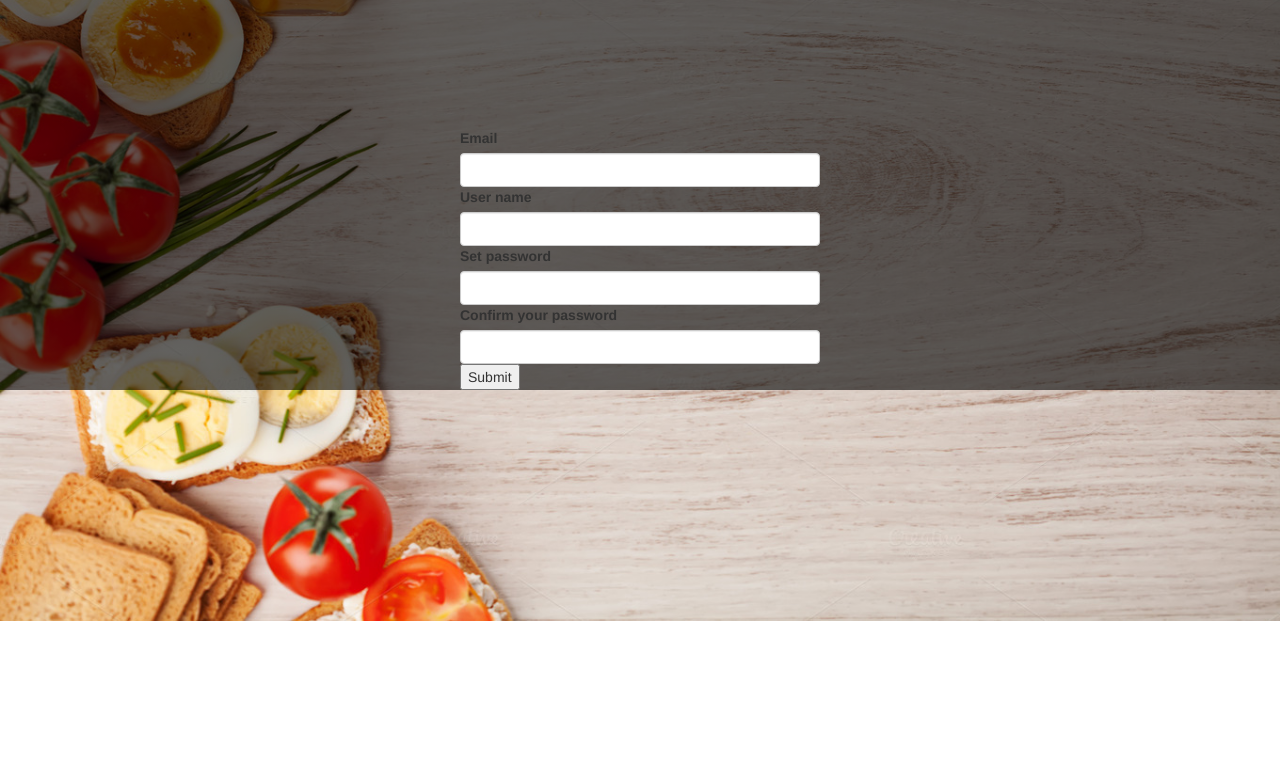
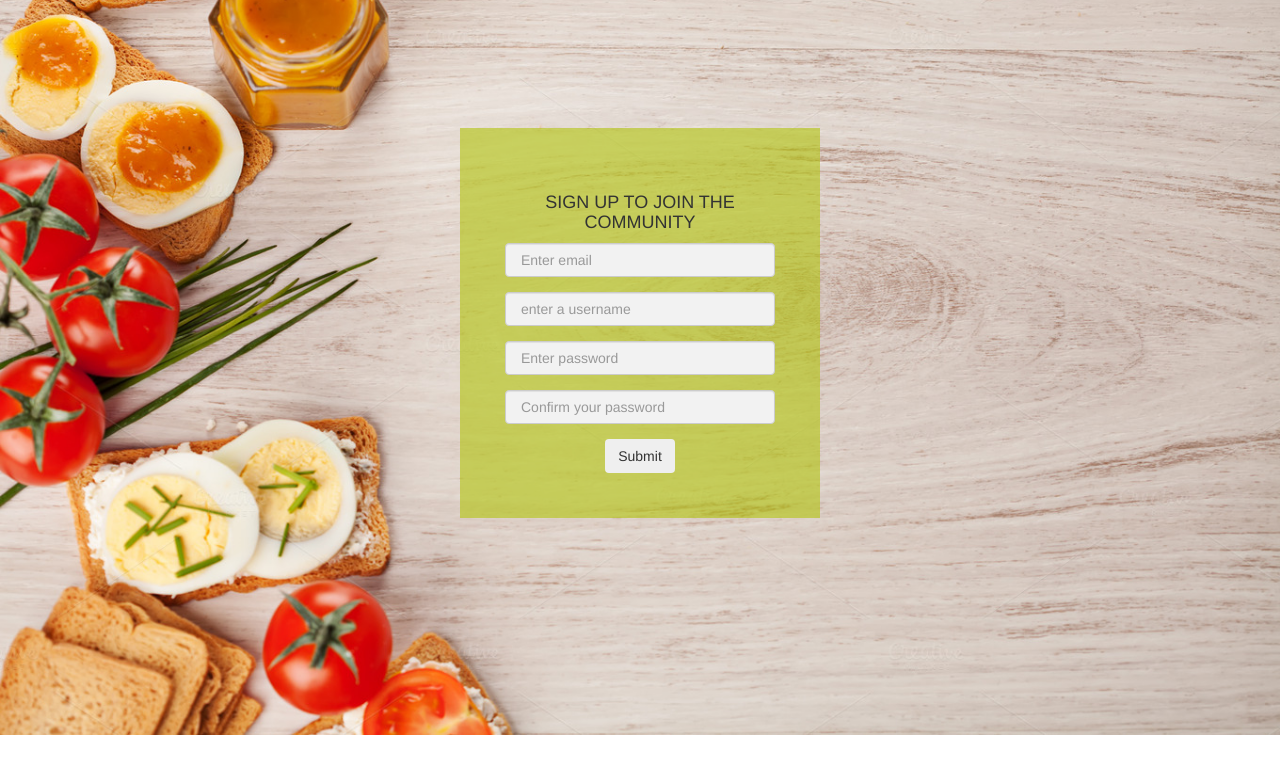
Before and after one commit to Abtez/Watamu-Recipes, a PHP site: page /login.html in a window 1280 px wide. Shown: the top 758 px of the page. Run offline with PHP 8.4, Linux system fonts and the light colour scheme.

Commit message:
change background color of sign up form

```diff
--- a/login.css
+++ b/login.css
@@ -1,5 +1,5 @@
 body{
-    background: linear-gradient(rgba(0,0,0,0.6),rgba(0,0,0,0.6)),url("../Watamu-Recipes/image/log-in-background.jpg");
+    background: url("../Watamu-Recipes/image/log-in-background.jpg");
     background-size: cover;
     background-position: center;
     background-repeat: no-repeat;
@@ -8,5 +8,32 @@ body{
     width: 360px;
     padding: 10% 0 0;
     margin: auto;
-
 }
+.form{
+    position: relative;
+    z-index: 1;
+    max-width: 360px;
+    background: hsla(66, 88%, 41%, 0.6);
+    padding: 45px;
+    text-align: center;
+    margin: 0 auto 100px;
+}
+.form input{
+    outline: 1;
+    background: #f2f2f2;
+    width: 100%;
+    margin: 0 0 15px;
+    padding: 15px;
+    font-size: 14px;
+}
+#error{
+    font-size: large;
+    text-align: center;
+}
+#signupheading{
+    text-align: center;
+    font-size: large;
+}
+input::-webkit-input-placeholder{ /* Chrome/Opera/Safari */
+    color: black;
+}
--- a/login.html
+++ b/login.html
@@ -13,25 +13,24 @@
   <body>
         <div id="error" class="bg-warning"> </div>
         <div class="form-group" id="signupinput">
+            <div class="form">
+                <h3 id="signupheading">SIGN UP TO JOIN THE COMMUNITY</h3>
                 <form action="../Watamu-Recipes/index.html" method="POST" id="signupform">
                     <div>
-                    <label for="email">Email</label>
-                    <input type="email" class="form-control" name="email" id="email" required>
+                        <input type="email" class="form-control" name="email" id="email" placeholder="Enter email" required>
                     </div>
                     <div>
-                    <label for="username"> User name</label>
-                    <input type="text" class="form-control" name="username" id="username" required>
+                        <input type="text" class="form-control" name="username" id="username" placeholder="enter a username" required>
                     </div>
                     <div>
-                    <label for="password">Set password</label>
-                    <input type="password" class="form-control" name="password" id="password" required>
+                        <input type="password" class="form-control" name="password" id="password" placeholder="Enter password" required>
                     </div>
                     <div>
-                    <label for="passwordconfirm">Confirm your password</label>
-                    <input type="password" class="form-control" name="passwordconfirm" id="passwordconfirm" required>
+                        <input type="password" class="form-control" name="passwordconfirm" id="passwordconfirm" placeholder="Confirm your password" required>
                     </div>
-                <button type="submit">Submit</button>
+                    <button type="submit" class="btn bg-secondary">Submit</button>
                 </form>
+            </div>
         </div>
   </body>
 </html>
--- a/login.js
+++ b/login.js
@@ -20,6 +20,10 @@ signupform.addEventListener('submit', (e) => {
         messages.push('password cannnot be password')
     }
 
+    if (password.value.length >= 16) {
+        messages.push('Password should not be more than 15 characters')
+    }
+
     if (password.value != passwordconfirm.value) {
         messages.push('Passwords do not match')
     }
@@ -30,6 +34,3 @@ signupform.addEventListener('submit', (e) => {
     }
 
 });
-loginform.addEventListener('submit',  (f)=> {
-    f.preventDefault();
-});
```
Lines whose indentation alone changed are shown as unchanged.
